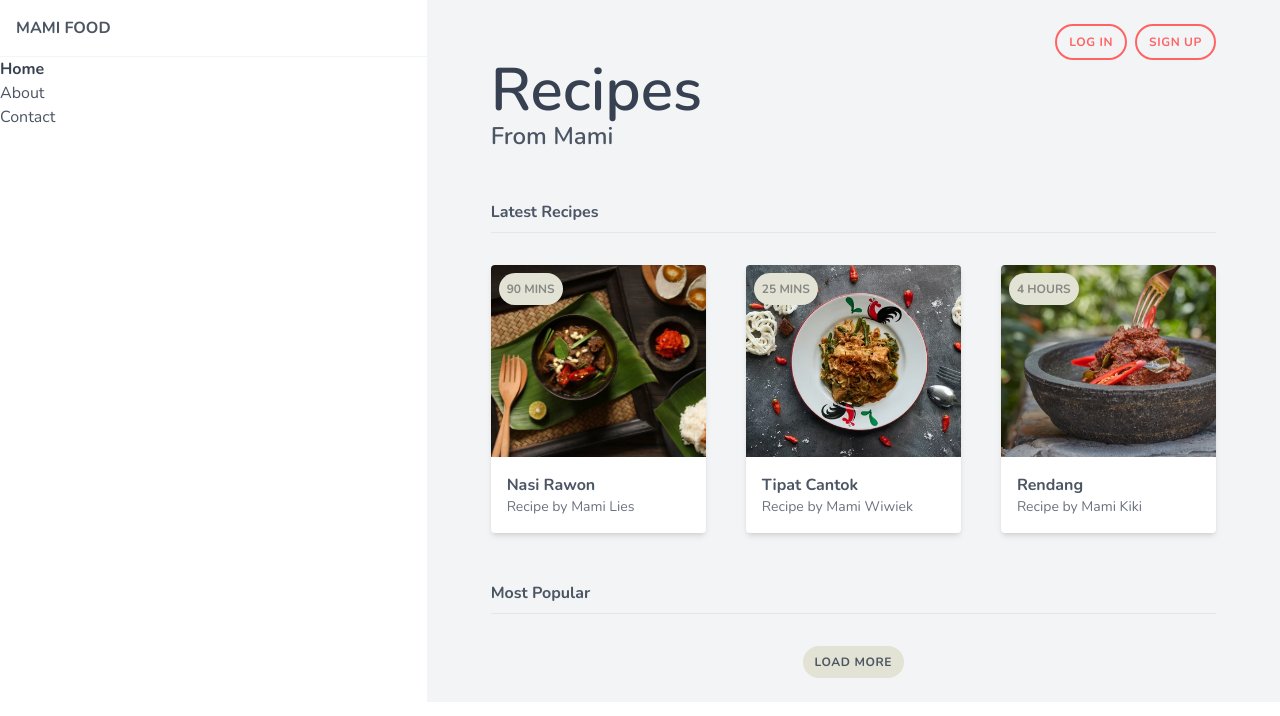
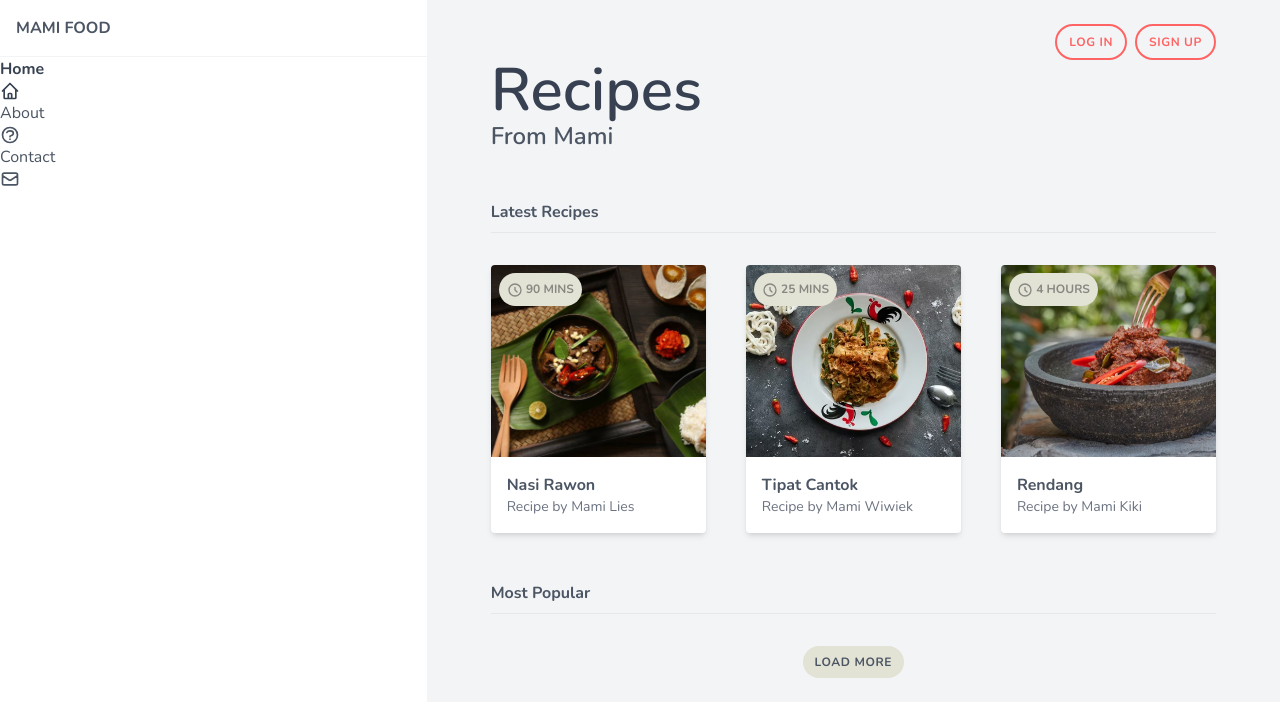
Before and after one commit to phieraditya/mamifood, a website: page src/index.html in a window 1280 px wide. Drawn offline with nearby package versions, Linux system fonts and the light colour scheme.

Commit message:
Add icons (use heroicons)

```diff
--- a/src/index.html
+++ b/src/index.html
@@ -18,13 +18,61 @@
           </div>
           <ul>
             <li class="text-gray-700 font-bold">
-              <a href="#"><span>Home</span></a>
+              <a href="#"
+                ><span>Home</span>
+                <svg
+                  xmlns="http://www.w3.org/2000/svg"
+                  class="h-5 w-5"
+                  fill="none"
+                  viewBox="0 0 24 24"
+                  stroke="currentColor"
+                  stroke-width="2"
+                >
+                  <path
+                    stroke-linecap="round"
+                    stroke-linejoin="round"
+                    d="M3 12l2-2m0 0l7-7 7 7M5 10v10a1 1 0 001 1h3m10-11l2 2m-2-2v10a1 1 0 01-1 1h-3m-6 0a1 1 0 001-1v-4a1 1 0 011-1h2a1 1 0 011 1v4a1 1 0 001 1m-6 0h6"
+                  />
+                </svg>
+              </a>
             </li>
             <li>
-              <a href="#"><span>About</span></a>
+              <a href="#"
+                ><span>About</span>
+                <svg
+                  xmlns="http://www.w3.org/2000/svg"
+                  class="h-5 w-5"
+                  fill="none"
+                  viewBox="0 0 24 24"
+                  stroke="currentColor"
+                  stroke-width="2"
+                >
+                  <path
+                    stroke-linecap="round"
+                    stroke-linejoin="round"
+                    d="M8.228 9c.549-1.165 2.03-2 3.772-2 2.21 0 4 1.343 4 3 0 1.4-1.278 2.575-3.006 2.907-.542.104-.994.54-.994 1.093m0 3h.01M21 12a9 9 0 11-18 0 9 9 0 0118 0z"
+                  />
+                </svg>
+              </a>
             </li>
             <li>
-              <a href="#"><span>Contact</span></a>
+              <a href="#"
+                ><span>Contact</span>
+                <svg
+                  xmlns="http://www.w3.org/2000/svg"
+                  class="h-5 w-5"
+                  fill="none"
+                  viewBox="0 0 24 24"
+                  stroke="currentColor"
+                  stroke-width="2"
+                >
+                  <path
+                    stroke-linecap="round"
+                    stroke-linejoin="round"
+                    d="M3 8l7.89 5.26a2 2 0 002.22 0L21 8M5 19h14a2 2 0 002-2V7a2 2 0 00-2-2H5a2 2 0 00-2 2v10a2 2 0 002 2z"
+                  />
+                </svg>
+              </a>
             </li>
           </ul>
         </nav>
@@ -66,6 +114,20 @@
                 >
               </div>
               <div class="badge">
+                <svg
+                  xmlns="http://www.w3.org/2000/svg"
+                  class="h-4 w-4 inline-block"
+                  fill="none"
+                  viewBox="0 0 24 24"
+                  stroke="currentColor"
+                  stroke-width="2"
+                >
+                  <path
+                    stroke-linecap="round"
+                    stroke-linejoin="round"
+                    d="M12 8v4l3 3m6-3a9 9 0 11-18 0 9 9 0 0118 0z"
+                  />
+                </svg>
                 <span>90 mins</span>
               </div>
             </div>
@@ -82,6 +144,20 @@
                 >
               </div>
               <div class="badge">
+                <svg
+                  xmlns="http://www.w3.org/2000/svg"
+                  class="h-4 w-4 inline-block"
+                  fill="none"
+                  viewBox="0 0 24 24"
+                  stroke="currentColor"
+                  stroke-width="2"
+                >
+                  <path
+                    stroke-linecap="round"
+                    stroke-linejoin="round"
+                    d="M12 8v4l3 3m6-3a9 9 0 11-18 0 9 9 0 0118 0z"
+                  />
+                </svg>
                 <span>25 mins</span>
               </div>
             </div>
@@ -98,6 +174,20 @@
                 >
               </div>
               <div class="badge">
+                <svg
+                  xmlns="http://www.w3.org/2000/svg"
+                  class="h-4 w-4 inline-block"
+                  fill="none"
+                  viewBox="0 0 24 24"
+                  stroke="currentColor"
+                  stroke-width="2"
+                >
+                  <path
+                    stroke-linecap="round"
+                    stroke-linejoin="round"
+                    d="M12 8v4l3 3m6-3a9 9 0 11-18 0 9 9 0 0118 0z"
+                  />
+                </svg>
                 <span>4 hours</span>
               </div>
             </div>
```
Also changed, not shown: dist/output.css.
